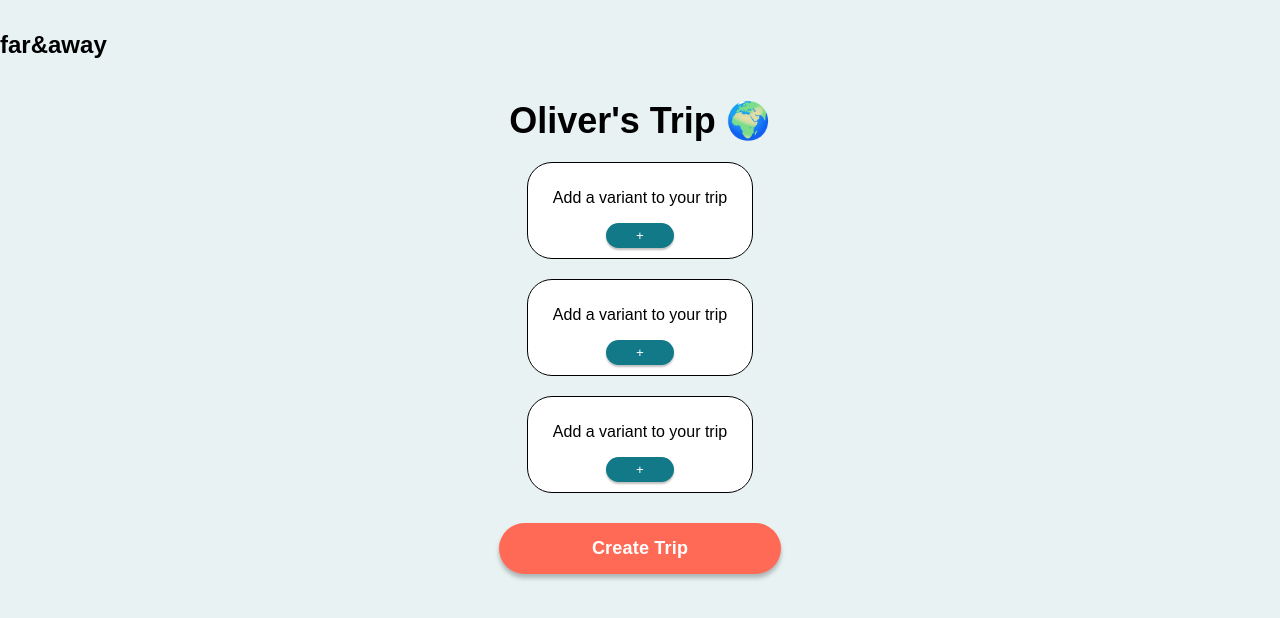
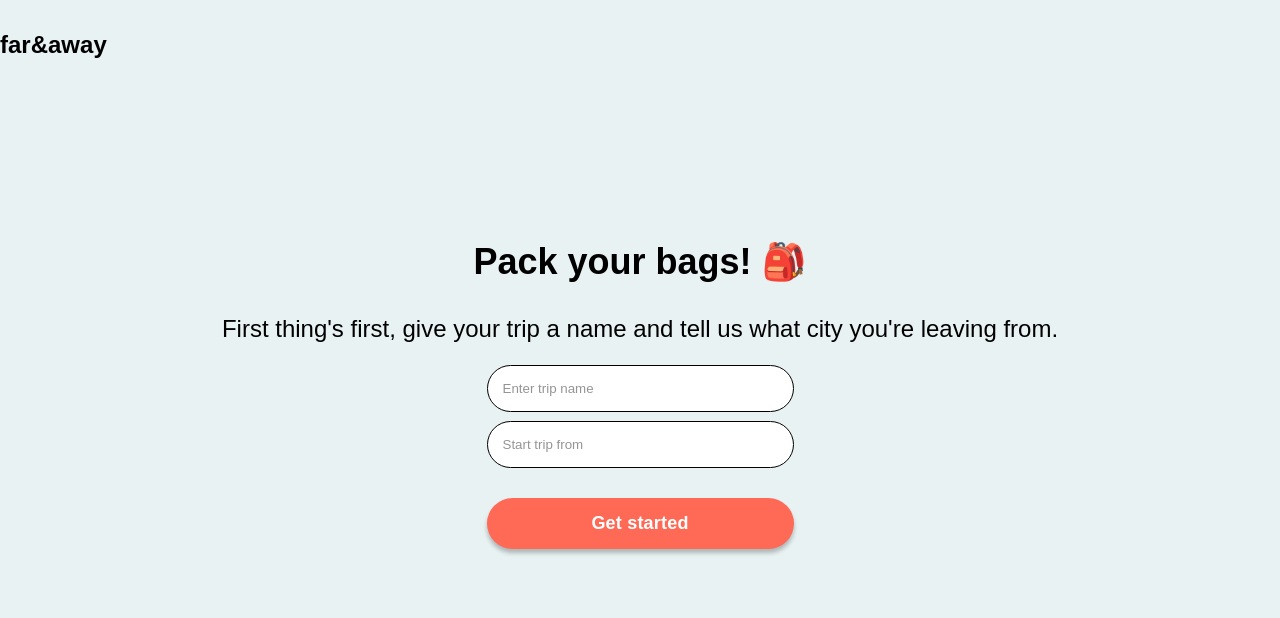
Before and after one commit to olimorri/farandaway, an Angular app in the folder client/: page / in a window 1280 px wide. Shown: the top 618 px of the page. Built offline with nearby package versions, Linux system fonts and the light colour scheme.

Commit message:
feat(create-trip): created methods to post trip and options to the db - sent from overview component

```diff
--- a/client/src/app/create-trip/create-trip-overview/create-trip-overview.component.html
+++ b/client/src/app/create-trip/create-trip-overview/create-trip-overview.component.html
@@ -5,5 +5,5 @@
   <div class="flex_col col_hor_center col_vert_center">
     <app-create-trip-option *ngFor="let optionTitle of tripOptionTitles" class="trip_option_container_small text_center" [optionTitle]="optionTitle" (newTripOptionEvent)="addTripOption($event)"></app-create-trip-option>
   </div>
-  <button class="btn_medium">Create Trip</button>
+  <button class="btn_medium" (click)="postTrip()">Create Trip</button>
 </div>
--- a/client/src/app/create-trip/create-trip-overview/create-trip-overview.component.ts
+++ b/client/src/app/create-trip/create-trip-overview/create-trip-overview.component.ts
@@ -1,5 +1,7 @@
-import { Component, Input, OnInit } from '@angular/core';
+import { Component, EventEmitter, Input, OnInit, Output } from '@angular/core';
+import { ApiClientService } from '../../api-client.service';
 import { TripOption } from '../../interfaces/trip-option';
+import { Trip } from '../../interfaces/trip'
 
 @Component({
   selector: 'app-create-trip-overview',
@@ -8,15 +10,30 @@ import { TripOption } from '../../interfaces/trip-option';
 })
 export class CreateTripOverviewComponent implements OnInit {
 
-  @Input() tripTitle: string | undefined;
+  //@Output() createTripEvent = new EventEmitter<Trip>()
+  @Input() tripTitle: string = '';
   @Input() tripOrigin: string | undefined;
   tripOptions: TripOption[] = [];
   tripOptionTitles: string[] = ["Option 1", "Option 2", "Option 3"]
 
-  constructor() { }
+  constructor(private apiClientService: ApiClientService) { }
 
   ngOnInit(): void {
   }
+
+  postTrip() {
+
+    const trip = {title: this.tripTitle, options: this.tripOptions};
+    this.apiClientService.postTrip(trip)
+      .subscribe(trip => {
+        console.log(trip)
+      })
+  }
+
+  // createTrip() {
+  //   const trip = {title: this.tripTitle, options: this.tripOptions};
+  //   this.createTripEvent.emit(trip);
+  // }
 
   addTripOption(newTripOption: TripOption) {
     this.tripOptions.push(newTripOption);
--- a/client/src/app/create-trip/create-trip.component.ts
+++ b/client/src/app/create-trip/create-trip.component.ts
@@ -1,5 +1,8 @@
 import { Component, OnInit } from '@angular/core';
+
 import { TripOption } from '../interfaces/trip-option';
+
+
 
 @Component({
   selector: 'app-create-trip',
@@ -8,7 +11,7 @@ import { TripOption } from '../interfaces/trip-option';
 })
 export class CreateTripComponent implements OnInit {
 
-  tripTitle: string = "Oliver's Trip 🌍";
+  tripTitle: string = "";
   tripOrigin: string = '';
   tripOptions: TripOption[] | [] = [];
 
--- a/client/src/app/interfaces/trip.ts
+++ b/client/src/app/interfaces/trip.ts
@@ -1,5 +1,6 @@
+import { TripOption } from "./trip-option";
+
 export interface Trip {
-  tripId:  number,
   title: string,
-  option: []
+  options: TripOption[]
 }
```
